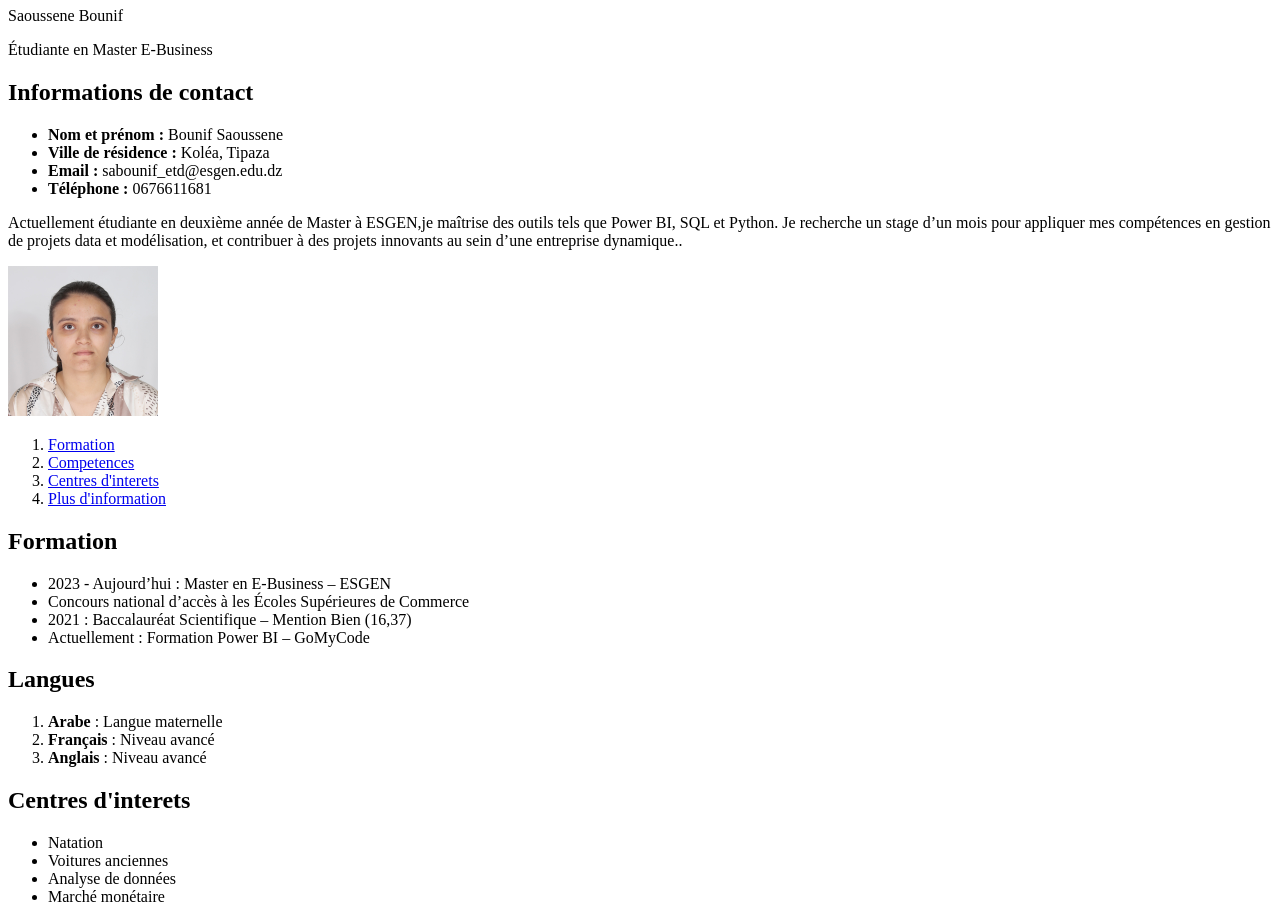
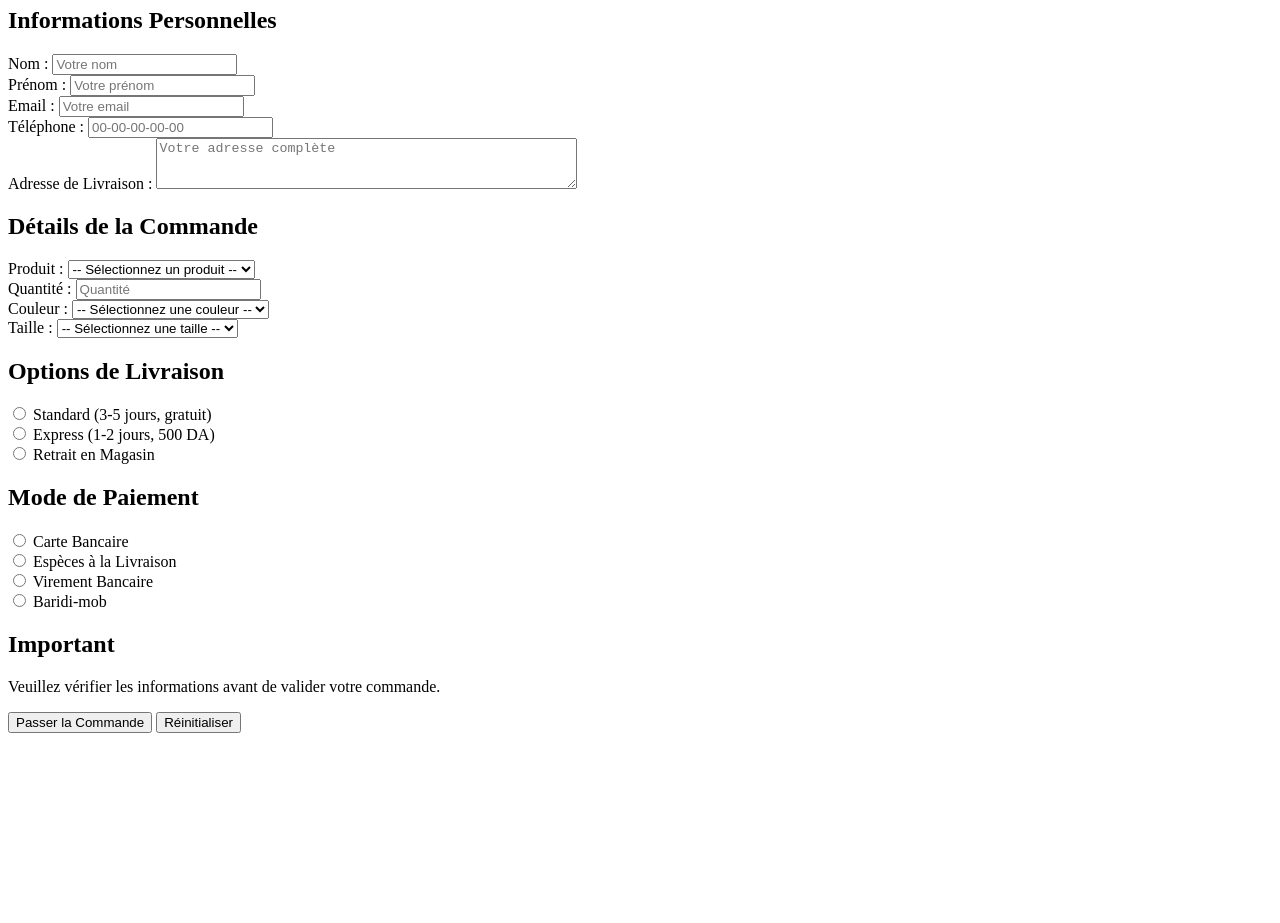
Before and after one commit to saoussene1/CV, a plain HTML site: page index.html in a window 1280 px wide. Shown: the part 73-996 px from the top of the page. After the commit the page ends 814 px from the top, so only its background shows below. Drawn offline with Linux system fonts and the light colour scheme.

Commit message:
Add files via upload

```diff
--- a/index.html
+++ b/index.html
@@ -1,60 +1,92 @@
 <!DOCTYPE html>
-<html>
+<html lang="fr">
 <head>
-    <meta charset="utf-8">
-    <meta name="viewport" content="width=device-width, initial-scale=1">
-    <title> Saoussene Bounif </title>
+    <title>Formulaire de Commande</title>
 </head>
-<h1>Page personnel</h1>
-<p>Saoussene Bounif</p>
- <p>Étudiante en Master E-Business</p>
- <h2>Informations de contact</h2>
-            <ul>
-                <li><strong>Nom et prénom :</strong> Bounif Saoussene</li>
-                <li><strong>Ville de résidence :</strong> Koléa, Tipaza</li>
-                <li><strong>Email :</strong> sabounif_etd@esgen.edu.dz</li>
-                <li><strong>Téléphone :</strong> 0676611681</li>
-            </ul>
-        </section>
-<p>Actuellement étudiante en deuxième année de Master à ESGEN,je maîtrise des outils tels que Power BI, SQL et Python. Je recherche un stage d’un mois pour appliquer mes compétences en gestion de projets data et modélisation, et contribuer à des projets innovants au sein d’une entreprise dynamique..</p>
-<img src="photo.jpg" style="width: 150px; height: auto;" alt="Example Image">
-<ol>
-    <li> <a href="#formation">Formation</a> </li>
-    <li> <a href="#Compétences"> Competences</a>   </li>
-    <li> <a href="#Centres d'interets">Centres d'interets</a>  </li>
-    <li> <a href="#Pour plus d'informations, cliquez">Plus d'information</a>  </li>
-</ol>
-<h2><div id="Formation"> Formation </h2>
-<ul>
-    <li>2023 - Aujourd’hui : Master en E-Business – ESGEN</li>
-    <li>Concours national d’accès à les Écoles Supérieures de Commerce</li>
-    <li>2021 : Baccalauréat Scientifique – Mention Bien (16,37)</li>
-    <li>Actuellement : Formation Power BI – GoMyCode</li>
-</ul>
-<h2>Langues</h2>
-<ol>
-    <li><strong>Arabe </strong>: Langue maternelle</li>
-    <li><strong>Français </strong>: Niveau avancé</li>
-    <li><strong>Anglais </strong>: Niveau avancé</li>
-</ol>
-<h2> <div id="Centres d'interets"></div> Centres d'interets</h2>
-<ul>
-    <li>Natation</li>
-    <li>Voitures anciennes</li>
-    <li>Analyse de données</li>
-    <li>Marché monétaire </li>
-</ul>
-<h2> <div id="Compétences"></div> Compétences</h2>
-<ol>
-    <li>Suite Microsoft Office :Word,Power Point , Excel et Acces</li>
-    <li>Développement Web : Connaissances de base en HTML, CSS</li>
-    <li>Data Analysis: Compétences en SQL, Python et Power BI</li>
-    <li>Analyse et Résolution de Problèmes </li>
-</ol>
+<body>
+    <h1>Formulaire de Commande</h1>
+    <form action="confirmation.html" method="post">
+        <!-- Section: Informations Personnelles -->
+        <h2>Informations Personnelles</h2>
+        <label for="Nom">Nom :</label>
+        <input id="Nom" type="text" placeholder="Votre nom" required><br>
 
-<p>  <div id="">Pour plus d'informations, cliquez</div>'Pour plus d'informations, cliquez <a href="infosup.html">ici</a> '</p>
+        <label for="Prenom">Prénom :</label>
+        <input id="Prenom" type="text" placeholder="Votre prénom" required><br>
 
-<body>
+        <label for="Email">Email :</label>
+        <input id="Email" type="email" placeholder="Votre email" required><br>
 
+        <label for="Numero">Téléphone :</label>
+        <input id="Numero" type="tel" placeholder="00-00-00-00-00"><br>
+
+        <label for="Adresse">Adresse de Livraison :</label>
+        <textarea id="Adresse" name="adresse" rows="3" cols="50" placeholder="Votre adresse complète" required></textarea><br>
+
+        <!-- Section: Détails de Commande -->
+        <h2>Détails de la Commande</h2>
+        <label for="Produit">Produit :</label>
+        <select id="Produit" name="produit" required>
+            <option value="">-- Sélectionnez un produit --</option>
+            <option value="Produit1">Produit 1</option>
+            <option value="Produit2">Produit 2</option>
+            <option value="Produit3">Produit 3</option>
+            <option value="Produit4">Produit 4</option>
+        </select><br>
+
+        <label for="Quantite">Quantité :</label>
+        <input id="Quantite" type="number" name="quantite" min="1" placeholder="Quantité" required><br>
+
+        <label for="Couleur">Couleur :</label>
+        <select id="Couleur" name="couleur">
+            <option value="">-- Sélectionnez une couleur --</option>
+            <option value="Rouge">Rouge</option>
+            <option value="Bleu">Bleu</option>
+            <option value="Vert">Vert</option>
+            <option value="Noir">Noir</option>
+            <option value="Blanc">Blanc</option>
+        </select><br>
+
+        <label for="Taille">Taille :</label>
+        <select id="Taille" name="taille">
+            <option value="">-- Sélectionnez une taille --</option>
+            <option value="S">S</option>
+            <option value="M">M</option>
+            <option value="L">L</option>
+            <option value="XL">XL</option>
+        </select><br>
+
+
+        <!-- Section: Livraison -->
+        <h2>Options de Livraison</h2>
+        <input id="LivraisonStandard" type="radio" name="livraison" value="Standard" required>
+        <label for="LivraisonStandard">Standard (3-5 jours, gratuit)</label><br>
+
+        <input id="LivraisonExpress" type="radio" name="livraison" value="Express">
+        <label for="LivraisonExpress">Express (1-2 jours, 500 DA)</label><br>
+
+        <input id="LivraisonRetrait" type="radio" name="livraison" value="Retrait">
+        <label for="LivraisonRetrait">Retrait en Magasin</label><br>
+
+        <!-- Section: Mode de Paiement -->
+        <h2>Mode de Paiement</h2>
+        <input id="PaiementCarte" type="radio" name="paiement" value="Carte Bancaire" required>
+        <label for="PaiementCarte">Carte Bancaire</label><br>
+
+        <input id="PaiementEspeces" type="radio" name="paiement" value="Espèces">
+        <label for="PaiementEspeces">Espèces à la Livraison</label><br>
+
+        <input id="PaiementVirement" type="radio" name="paiement" value="Virement">
+        <label for="PaiementVirement">Virement Bancaire</label><br>
+
+        <input id="PaimenetBaridi-mob" type="radio" name="paiement" value="Baridi-mob">
+        <label for="PaimenetBaridi-mob">Baridi-mob</label><br>
+
+        <!-- Section: Validation -->
+        <h2>Important</h2>
+        <p>Veuillez vérifier les informations avant de valider votre commande.</p>
+        <button type="submit">Passer la Commande</button>
+        <button type="reset">Réinitialiser</button>
+    </form>
 </body>
 </html>
```
Also changed, not shown: confirmation.html (added, +11 -0 lines).
